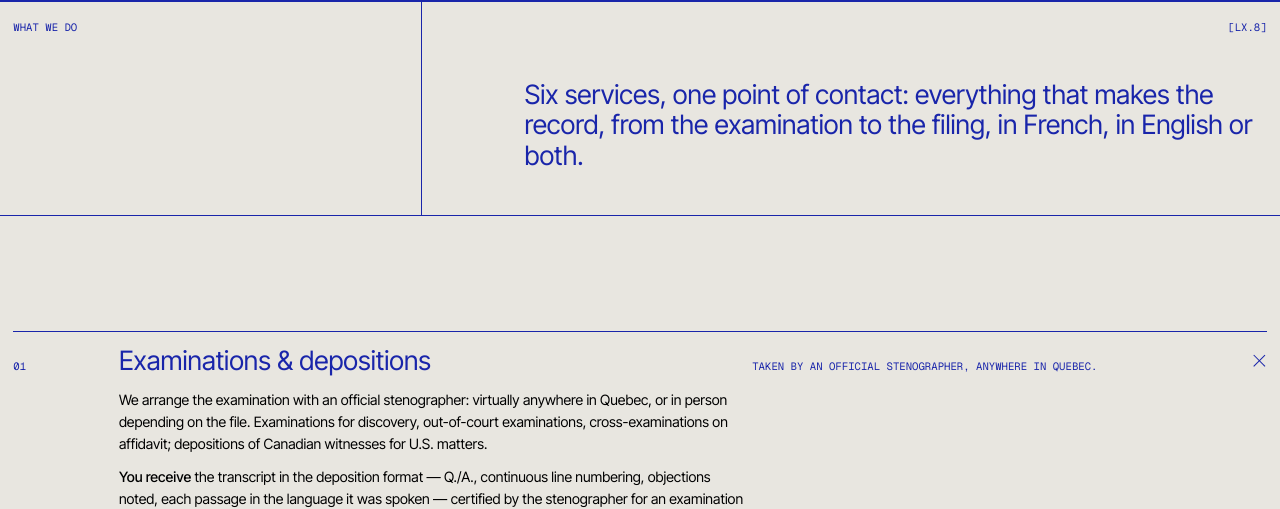
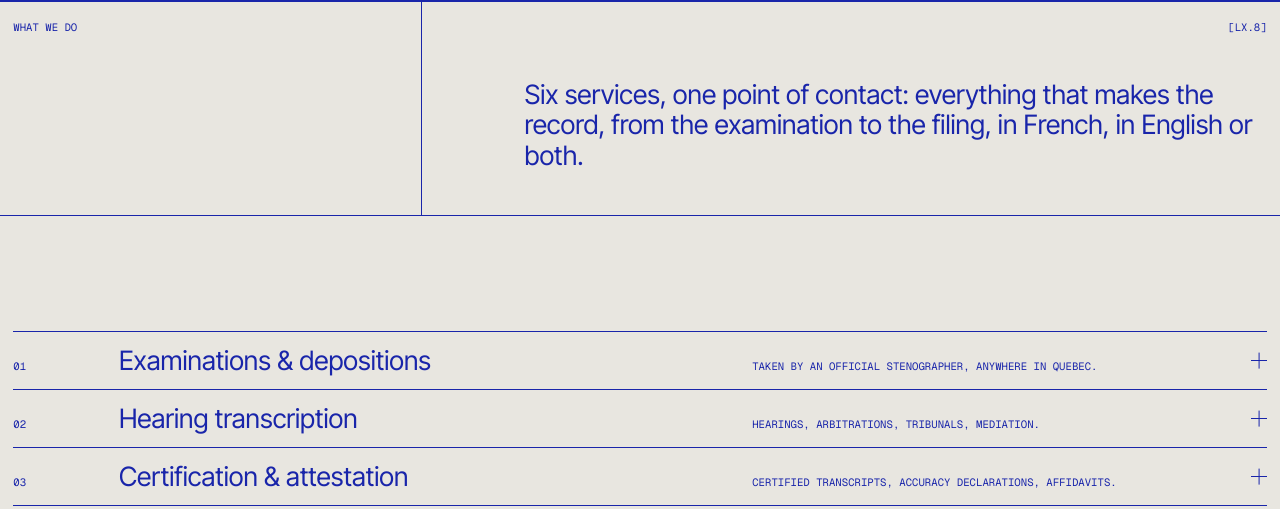
Before and after one commit to bruvberg/lexoral-site, a plain HTML site: page services/index.html in a window 1280 px wide. Shown: the part 451-960 px from the top of the page. Drawn offline with Linux system fonts and the light colour scheme.

Commit message:
Services : tout fermé à l'arrivée (accueil et page Services)
Les six services se lisent d'un coup d'œil ; chacun s'ouvre au clic.

Co-Authored-By: Claude Opus 5.5 <noreply@anthropic.com>
Claude-Session: https://claude.ai/code/session_01TqcZnZyBd7fUKavcbLcnYT

```diff
--- a/services/index.html
+++ b/services/index.html
@@ -44,7 +44,7 @@
 <main id="main"><section class="xph" aria-labelledby="xph-h"><div class="xph-in"><h1 class="xph-t" id="xph-h">The whole record.</h1></div></section><section class="xpi"><div class="og xpi-g"><div class="xpi-l"><p class="ox">What we do</p></div><div class="xpi-r"><p class="ox xpi-n">[LX.8]</p><p class="section-intro">Six services, one point of contact: everything that makes the record, from the examination to the filing, in French, in English or both.</p></div></div></section><section class="services-section section">
   <div class="container">
 
-    <div class="sv sv--page"><details class="sv-i" open><summary><span class="sv-n">01</span><span class="sv-t">Examinations &amp; depositions</span><span class="sv-l">Taken by an official stenographer, anywhere in Quebec.</span><span class="sv-x" aria-hidden="true"></span></summary><div class="sv-d"><p>We arrange the examination with an official stenographer: virtually anywhere in Quebec, or in person depending on the file. Examinations for discovery, out-of-court examinations, cross-examinations on affidavit; depositions of Canadian witnesses for U.S. matters.</p><p><strong>You receive</strong> the transcript in the deposition format — Q./A., continuous line numbering, objections noted, each passage in the language it was spoken — certified by the stenographer for an examination in Quebec.</p><figure class="tsp">
+    <div class="sv sv--page"><details class="sv-i"><summary><span class="sv-n">01</span><span class="sv-t">Examinations &amp; depositions</span><span class="sv-l">Taken by an official stenographer, anywhere in Quebec.</span><span class="sv-x" aria-hidden="true"></span></summary><div class="sv-d"><p>We arrange the examination with an official stenographer: virtually anywhere in Quebec, or in person depending on the file. Examinations for discovery, out-of-court examinations, cross-examinations on affidavit; depositions of Canadian witnesses for U.S. matters.</p><p><strong>You receive</strong> the transcript in the deposition format — Q./A., continuous line numbering, objections noted, each passage in the language it was spoken — certified by the stenographer for an examination in Quebec.</p><figure class="tsp">
           <figcaption class="tsp-k">Format &mdash; d&eacute;position</figcaption>
           <pre class="tsp-b"> 21   Q.   Ms. Patel, when did you receive Schedule C?
  22   A.   <b>Le douze janvier.</b> But the annex &mdash;
```
Also changed, not shown: fr/index.html (+1 -1 lines), index.html (+1 -1 lines), services-fr/index.html (+1 -1 lines).
